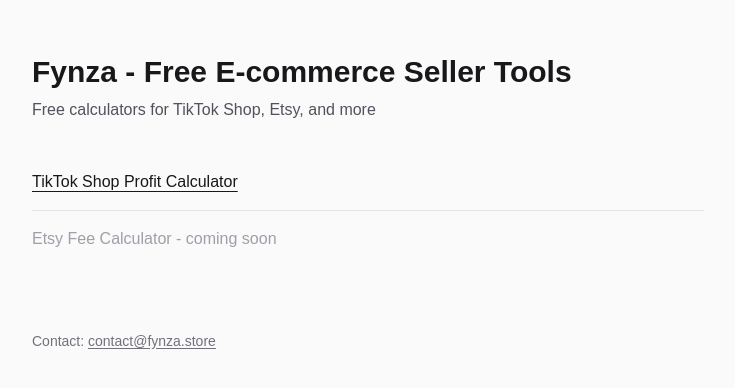
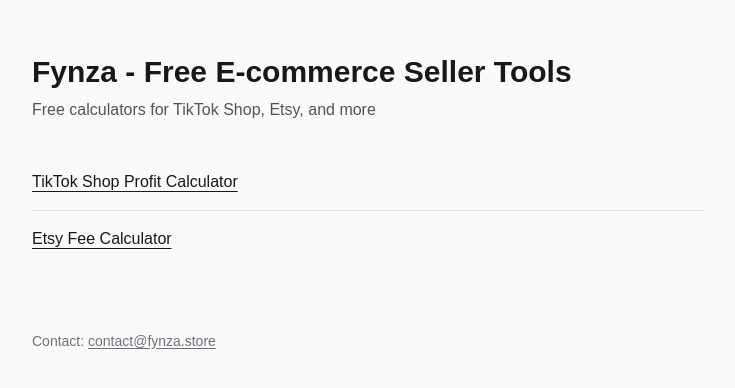
Before and after one commit to alihere04-pixel/fynza-main, a Next.js app: page / in a window 1280 px wide. Shown: the part 198-586 px from the top of the page, without its empty margins (272-1007 px from the left). Built offline with nearby package versions, Linux system fonts and the light colour scheme.

Commit message:
feat: add Etsy calculator link to homepage

```diff
--- a/src/app/page.tsx
+++ b/src/app/page.tsx
@@ -23,9 +23,9 @@
             </Link>
           </li>
           <li className="py-4">
-            <span className="font-medium text-zinc-400 dark:text-zinc-600">
-              Etsy Fee Calculator - coming soon
-            </span>
+            <Link href="/etsy" className="font-medium text-zinc-900 underline underline-offset-4 dark:text-zinc-50">
+              Etsy Fee Calculator
+            </Link>
           </li>
         </ul>
         <footer className="mt-16 text-sm text-zinc-500 dark:text-zinc-400">
```
